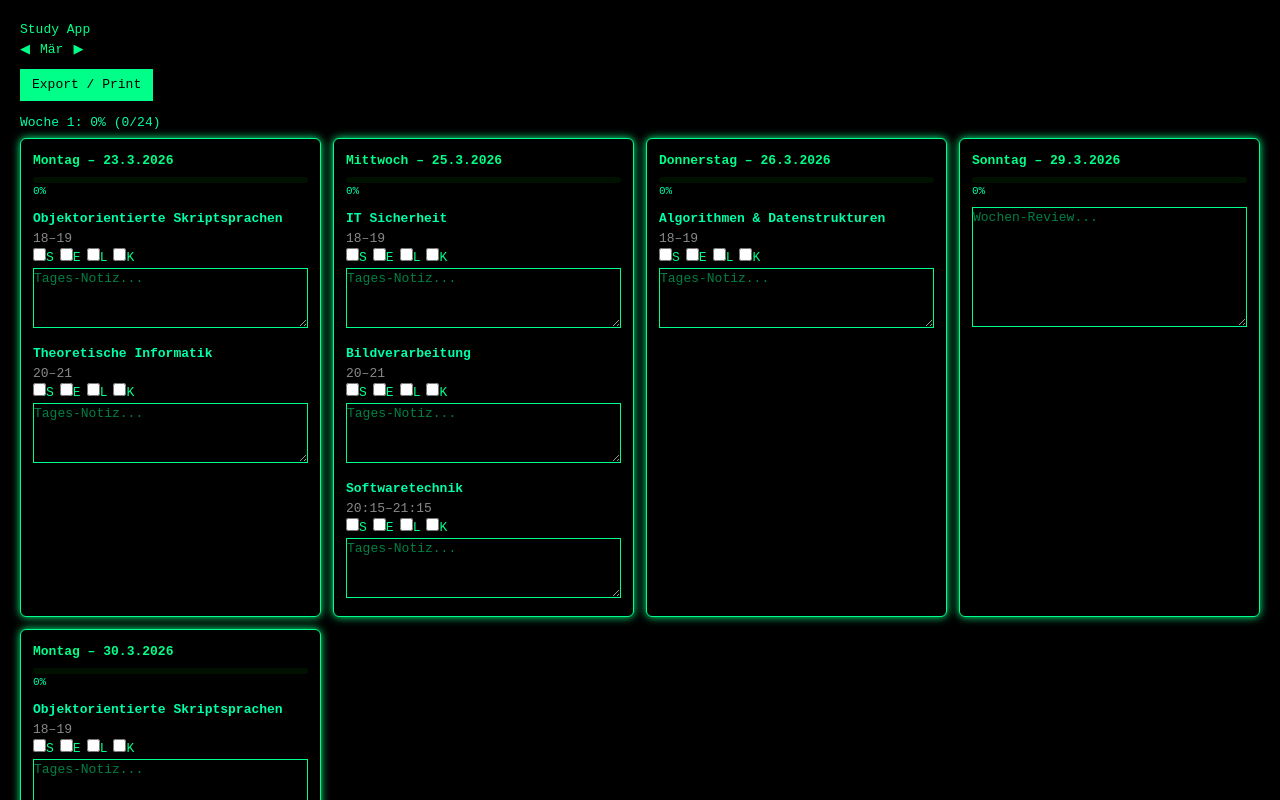
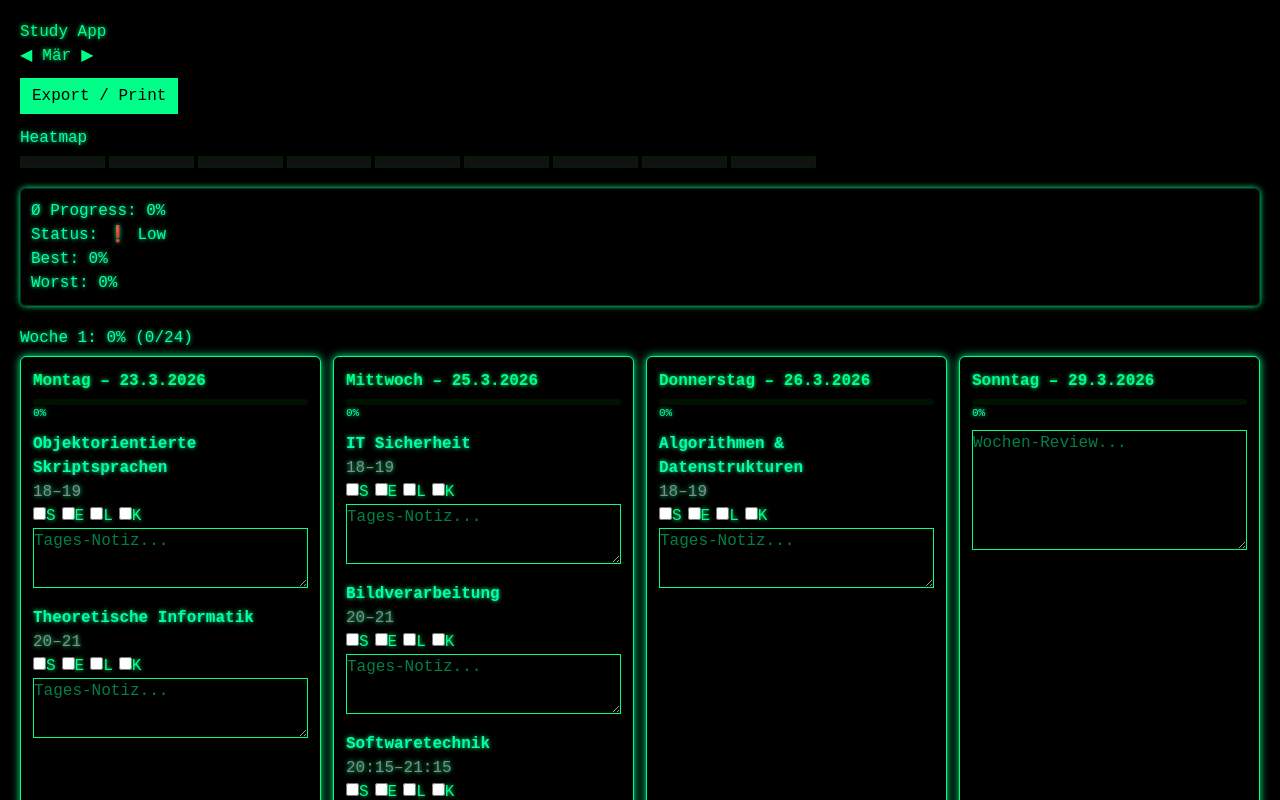
Before and after one commit to junesdream/study-app, a Next.js app: page / in a window 1280 px wide. Shown: the top 800 px of the page. Built offline with nearby package versions, Linux system fonts and the light colour scheme.

Commit message:
feat: add heatmap and analytics panel with progress tracking

```diff
--- a/app/globals.css
+++ b/app/globals.css
@@ -42,17 +42,18 @@
 }
 
 
-/* MATRIX STYLE ADD */
 body {
   background: var(--background);
   color: var(--foreground);
   font-family: Arial, Helvetica, sans-serif;
 }
 
+/* MATRIX STYLE ADD */
 body {
     background: black;
     color: #00ff88;
-    font-family: monospace;
+    font-family: "Courier New", monospace;
+    text-shadow: 0 0 4px #00ff88;
 }
 
 strong {
--- a/app/page.tsx
+++ b/app/page.tsx
@@ -6,6 +6,8 @@ import { Day, Entry } from "@/types";
 import { buildWeeks } from "@/lib/helpers";
 import WeekSummary from "@/components/WeekSummary";
 import DayCard from "@/components/DayCard";
+import Heatmap from "@/components/Heatmap";
+import Analytics from "@/components/Analytics";
 
 export default function Home() {
     const [calendar, setCalendar] = useState<Day[]>(generateDays());
@@ -115,6 +117,9 @@ export default function Home() {
                 Export / Print
             </button>
 
+            <Heatmap calendar={calendar} currentMonth={currentMonth} />
+            <Analytics calendar={calendar} currentMonth={currentMonth} />
+
             {/* Wochen Summary */}
             {weeks.map((week, i) => (
                 <WeekSummary key={i} week={week} index={i} />
--- /dev/null
+++ b/components/Analytics.tsx
@@ -0,0 +1,43 @@
+import { Day } from "@/types";
+import { getProgress } from "@/lib/helpers";
+
+type Props = {
+    calendar: Day[];
+    currentMonth: number;
+};
+
+export default function Analytics({ calendar, currentMonth }: Props) {
+    const days = calendar.filter(
+        (d) => new Date(d.date).getMonth() === currentMonth
+    );
+
+    const progresses = days.map(getProgress);
+
+    const avg =
+        progresses.length === 0
+            ? 0
+            : Math.round(
+                progresses.reduce((a, b) => a + b, 0) / progresses.length
+            );
+
+    const best = Math.max(...progresses, 0);
+    const worst = Math.min(...progresses, 100);
+
+    return (
+        <div style={{
+            marginBottom: "20px",
+            color: "#00ffaa",
+            padding: "10px",
+            border: "1px solid #003322",
+            borderRadius: "6px",
+            boxShadow: "0 0 6px #00ff88"
+        }}>
+            <div>Ø Progress: {avg}%</div>
+            <div>
+                Status: {avg > 70 ? "🔥 Stark" : avg > 30 ? "⚡ OK" : "❗ Low"}
+            </div>
+            <div>Best: {best}%</div>
+            <div>Worst: {worst}%</div>
+        </div>
+    );
+}
--- /dev/null
+++ b/components/Heatmap.tsx
@@ -0,0 +1,56 @@
+import { Day } from "@/types";
+import { getProgress } from "@/lib/helpers";
+
+type Props = {
+    calendar: Day[];
+    currentMonth: number;
+};
+
+export default function Heatmap({ calendar, currentMonth }: Props) {
+    const days = calendar.filter(
+        (d) => new Date(d.date).getMonth() === currentMonth
+    );
+
+    return (
+        <div style={{ marginBottom: "20px" }}>
+            <div style={{ marginBottom: "6px", color: "#00ffaa" }}>
+                Heatmap
+            </div>
+
+            <div
+                style={{
+                    display: "grid",
+                    gridTemplateColumns: "repeat(14, 1fr)",
+                    gap: "4px",
+                }}
+            >
+                {days.map((day, i) => {
+                    const p = getProgress(day);
+                    const dateStr = day.date.toISOString().slice(0, 10);
+
+                    const bg =
+                        p > 70
+                            ? "#00ff88"
+                            : p > 30
+                                ? "#009944"
+                                : p > 0
+                                    ? "#003322"
+                                    : "#111";
+
+                    return (
+                        <div
+                            key={i}
+                            title={`${day.weekday} ${dateStr} → ${p}%`}
+                            style={{
+                                width: "100%",
+                                height: "12px",
+                                background: bg,
+                                border: "1px solid #002200",
+                            }}
+                        />
+                    );
+                })}
+            </div>
+        </div>
+    );
+}
```
